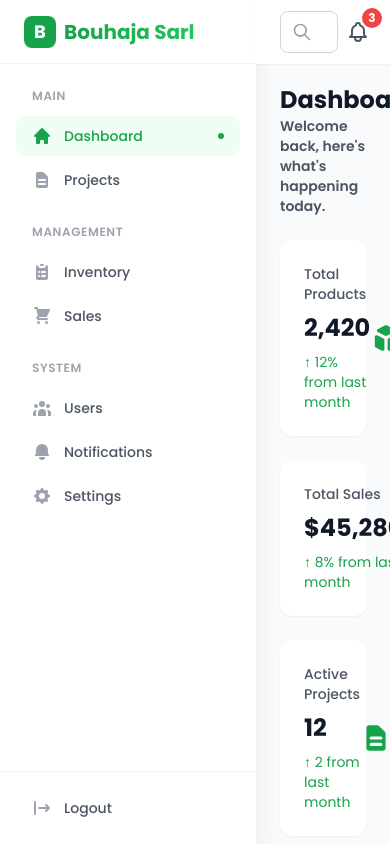
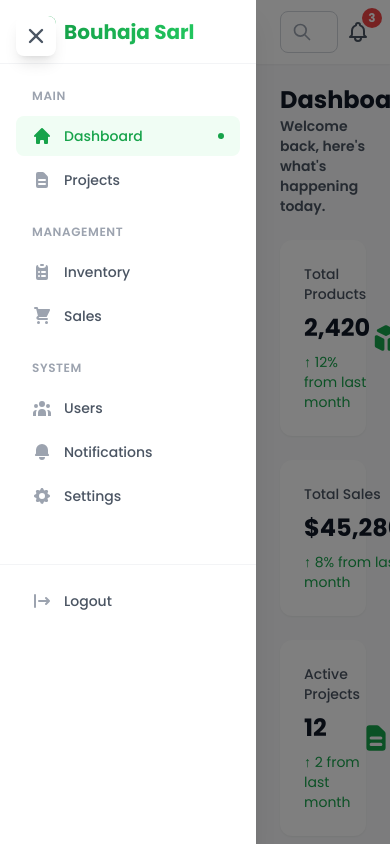
Before and after one commit to rachidfrex/construction-management-app, a React (Vite) app: page /dashboard in a window 390 px wide. Shown: the top 844 px of the page. Built offline with nearby package versions, Linux system fonts and the light colour scheme.

Commit message:
feat: implement collapsible sidebar with mobile toggle functionality

```diff
--- a/src/components/dashboard/Sidebar.tsx
+++ b/src/components/dashboard/Sidebar.tsx
@@ -1,4 +1,5 @@
 import { Link, useLocation } from 'react-router-dom';
+import { useState } from 'react';
 import {
     HiHome,
   HiClipboardList,
@@ -7,9 +8,12 @@ import {
   HiUserGroup,
   HiCog,
   HiBell,
-  HiLogout
+  HiLogout,
+  HiMenu,
+  HiX
 } from 'react-icons/hi';
-import { motion } from 'framer-motion';
+import { motion, AnimatePresence } from 'framer-motion';
+
 
 const menuItems = [
   {
@@ -38,12 +42,48 @@ const menuItems = [
 
 const Sidebar = () => {
     const location = useLocation();
+    const [isSidebarOpen, setIsSidebarOpen] = useState(true);
+
+    const toggleSidebar = () => {
+      setIsSidebarOpen(!isSidebarOpen);
+    };
 
     return (
+      <>
+        {/* Mobile Menu Button */}
+        <button
+        onClick={toggleSidebar}
+        className="lg:hidden fixed top-4 left-4 z-50 p-2 rounded-lg bg-white shadow-lg"
+      >
+        {isSidebarOpen ? (
+          <HiX className="w-6 h-6 text-gray-600" />
+        ) : (
+          <HiMenu className="w-6 h-6 text-gray-600" />
+        )}
+      </button>
+
+      {/* Overlay - only visible on mobile when sidebar is open */}
+      <AnimatePresence>
+        {isSidebarOpen && (
           <motion.div
-      initial={{ x: -100, opacity: 0 }}
-      animate={{ x: 0, opacity: 1 }}
-      className="w-64 bg-white h-screen shadow-xl fixed left-0 top-0 flex flex-col"
+            initial={{ opacity: 0 }}
+            animate={{ opacity: 1 }}
+            exit={{ opacity: 0 }}
+            onClick={() => setIsSidebarOpen(false)}
+            className="lg:hidden fixed inset-0 bg-black bg-opacity-50 z-30"
+          />
+        )}
+      </AnimatePresence>
+
+      {/* Sidebar */}
+      <motion.div
+        initial={false}
+        animate={{
+          x: isSidebarOpen ? 0 : -100 + '%',
+        }}
+        className={`fixed left-0 top-0 h-screen w-64 bg-white shadow-xl z-40 transition-transform duration-300 ease-in-out
+          ${isSidebarOpen ? 'translate-x-0' : '-translate-x-full lg:translate-x-0'}
+        `}
       >
           {/* Logo */}
           <div className="h-16 flex items-center px-6 border-b border-gray-100">
@@ -74,6 +114,7 @@ const Sidebar = () => {
                       <Link
                         key={item.path}
                         to={item.path}
+                        onClick={() => setIsSidebarOpen(false)}
                         className={`flex items-center gap-3 px-4 py-2.5 rounded-lg transition-all duration-200 group
                           ${isActive
                             ? 'bg-green-50 text-green-600'
@@ -116,6 +157,7 @@ const Sidebar = () => {
             </motion.button>
           </div>
         </motion.div>
+      </>
     );
   };
 
```
Lines whose indentation alone changed are shown as unchanged.
